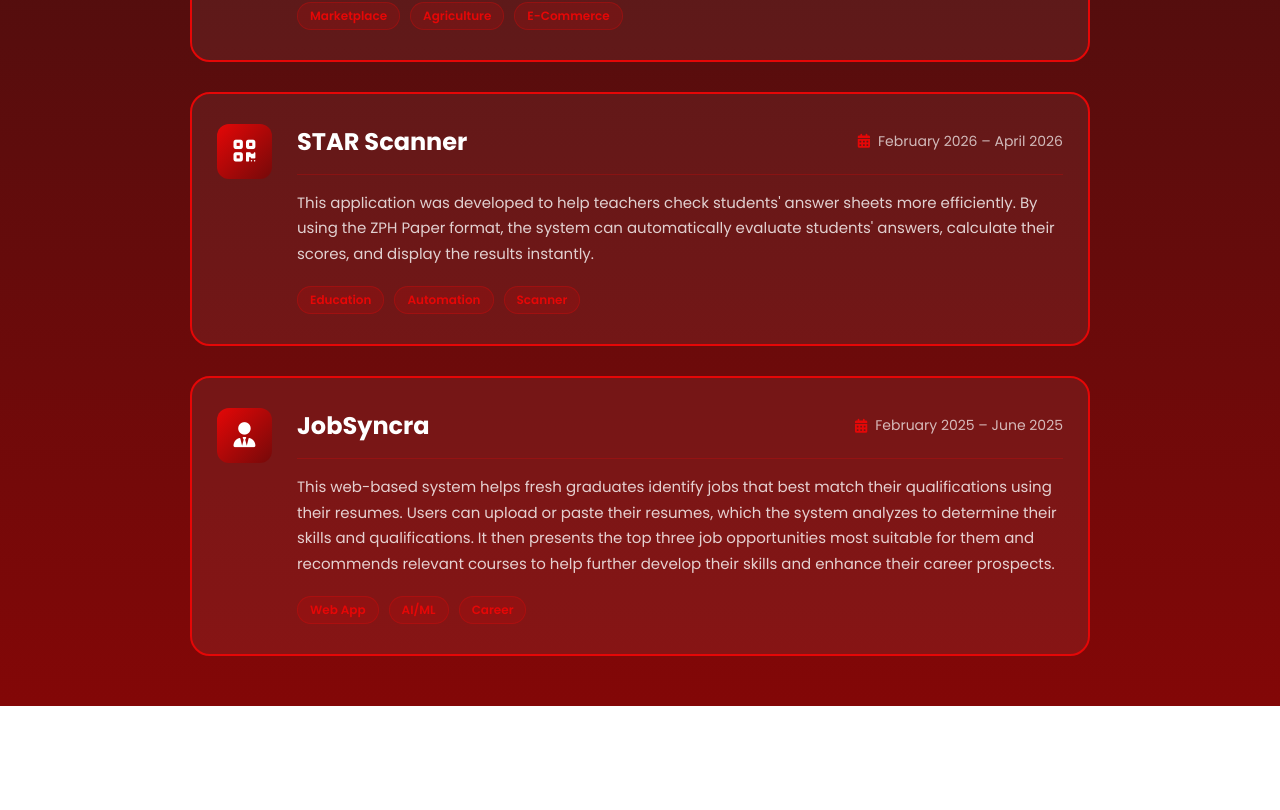
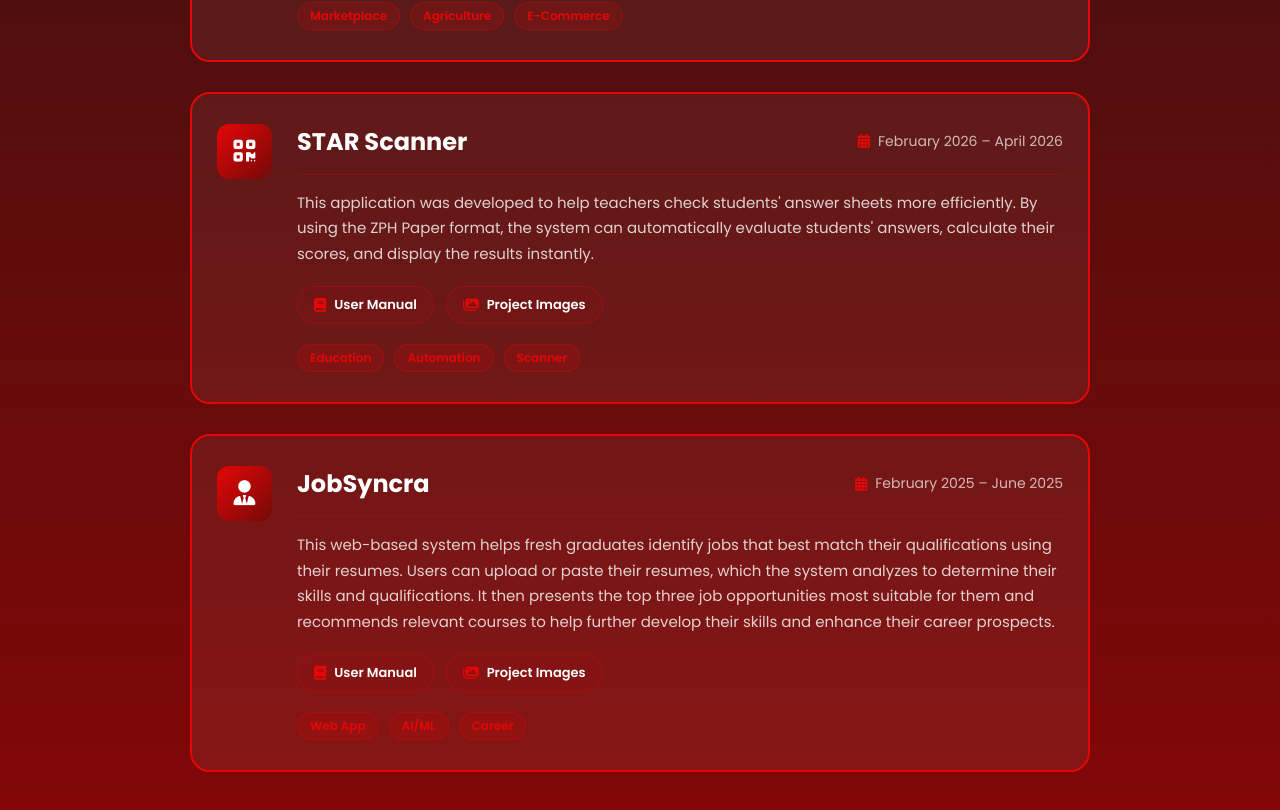
Before and after one commit to krishagyle/Sapitanan_Portfolio, a React (Vite) app in the folder Portfolio Attempt 1/: page /#/projects in a window 1280 px wide. Shown: the part 955-1765 px from the top of the page. Before the commit the page ends 1661 px from the top, so only its background shows below. Built offline with nearby package versions, Linux system fonts and the light colour scheme.

Commit message:
feat: add project images links and restore user manuals for STAR Scanner and JobSyncra

```diff
--- a/Portfolio Attempt 1/src/pages/Projects.jsx
+++ b/Portfolio Attempt 1/src/pages/Projects.jsx
@@ -54,6 +54,14 @@ function Projects() {
             <p className="project-desc">
               This application was developed to help teachers check students' answer sheets more efficiently. By using the ZPH Paper format, the system can automatically evaluate students' answers, calculate their scores, and display the results instantly.
             </p>
+            <div className="project-links">
+              <a href="https://canva.link/xwqdxdah3ehlhi5" target="_blank" rel="noopener noreferrer" className="project-link">
+                <i className="fa-solid fa-book"></i> User Manual
+              </a>
+              <a href="https://drive.google.com/drive/folders/17EKi_ur4SZihflgxJrZeCYgzK34dwa0k?usp=drive_link" target="_blank" rel="noopener noreferrer" className="project-link">
+                <i className="fa-solid fa-images"></i> Project Images
+              </a>
+            </div>
             <div className="project-tags">
               <span className="tag">Education</span>
               <span className="tag">Automation</span>
@@ -75,6 +83,14 @@ function Projects() {
             <p className="project-desc">
               This web-based system helps fresh graduates identify jobs that best match their qualifications using their resumes. Users can upload or paste their resumes, which the system analyzes to determine their skills and qualifications. It then presents the top three job opportunities most suitable for them and recommends relevant courses to help further develop their skills and enhance their career prospects.
             </p>
+            <div className="project-links">
+              <a href="https://canva.link/r6pd7kzp79mfm4q" target="_blank" rel="noopener noreferrer" className="project-link">
+                <i className="fa-solid fa-book"></i> User Manual
+              </a>
+              <a href="https://drive.google.com/drive/folders/1v7ge5X63EIkGfhyCWg5HPYQnurBMvtJy?usp=drive_link" target="_blank" rel="noopener noreferrer" className="project-link">
+                <i className="fa-solid fa-images"></i> Project Images
+              </a>
+            </div>
             <div className="project-tags">
               <span className="tag">Web App</span>
               <span className="tag">AI/ML</span>
```
